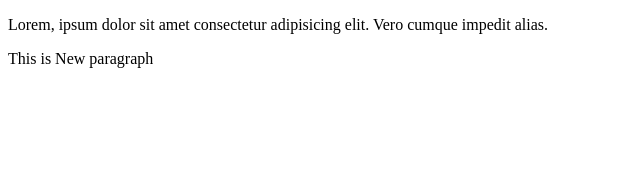
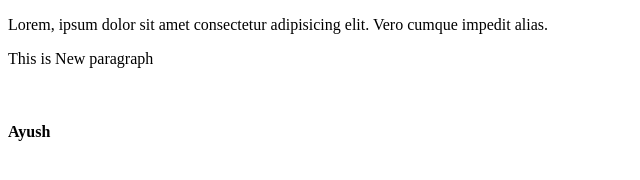
Before and after one commit to ayush-penumatsa/LocalRepo, a plain HTML site: page index.html in a window 1280 px wide. Shown: the full height of the page, 0-640 px from the left. Drawn offline with Linux system fonts and the light colour scheme.

Commit message:
Added h4

```diff
--- a/index.html
+++ b/index.html
@@ -8,5 +8,7 @@
 <body>
     <p>Lorem, ipsum dolor sit amet consectetur adipisicing elit. Vero cumque impedit alias.</p>
     <p>This is New paragraph</p>
+    <br>
+    <h4>Ayush </h4>
 </body>
 </html>
```
